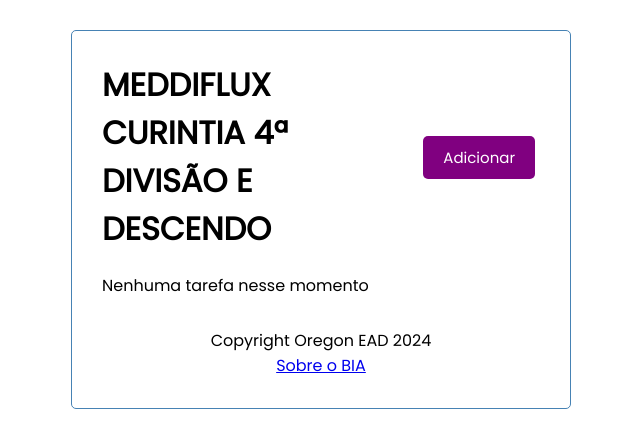
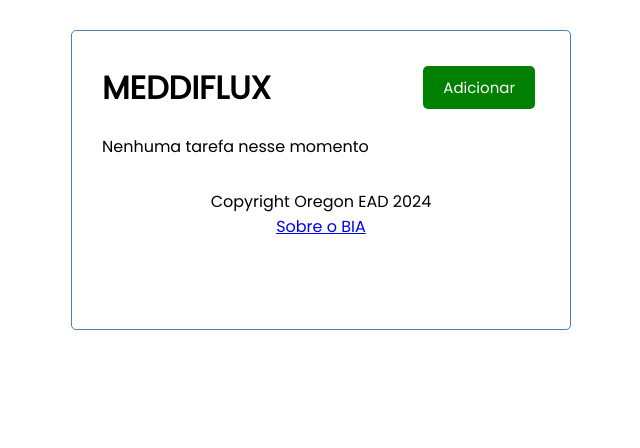
Before and after one commit to alisrios/meddiflux, a React (Create React App) app in the folder client/: page / in a window 1280 px wide. Shown: the top 448 px of the page, without its empty margins (319-959 px from the left). Built offline with nearby package versions, Linux system fonts and the light colour scheme; no server answers.

Commit message:
alterando mensagem do header

```diff
--- a/client/src/components/Header.js
+++ b/client/src/components/Header.js
@@ -10,7 +10,7 @@ const Header = ({ title, onAdd, showAdd }) => {
       {/* <h3>process.env.EMAIL_ALUNO</h3> */}
       {location.pathname === "/" && (
         <Button
-          color={showAdd ? "Gray" : "purple"}
+          color={showAdd ? "purple" : "green"}
           text={showAdd ? "Fechar" : "Adicionar"}
           onClick={onAdd}
         />
@@ -20,7 +20,7 @@ const Header = ({ title, onAdd, showAdd }) => {
 };
 
 Header.defaultProps = {
-  title: "MEDDIFLUX CURINTIA 4ª DIVISÃO E DESCENDO",
+  title: "MEDDIFLUX",
 };
 
 export default Header;
```
